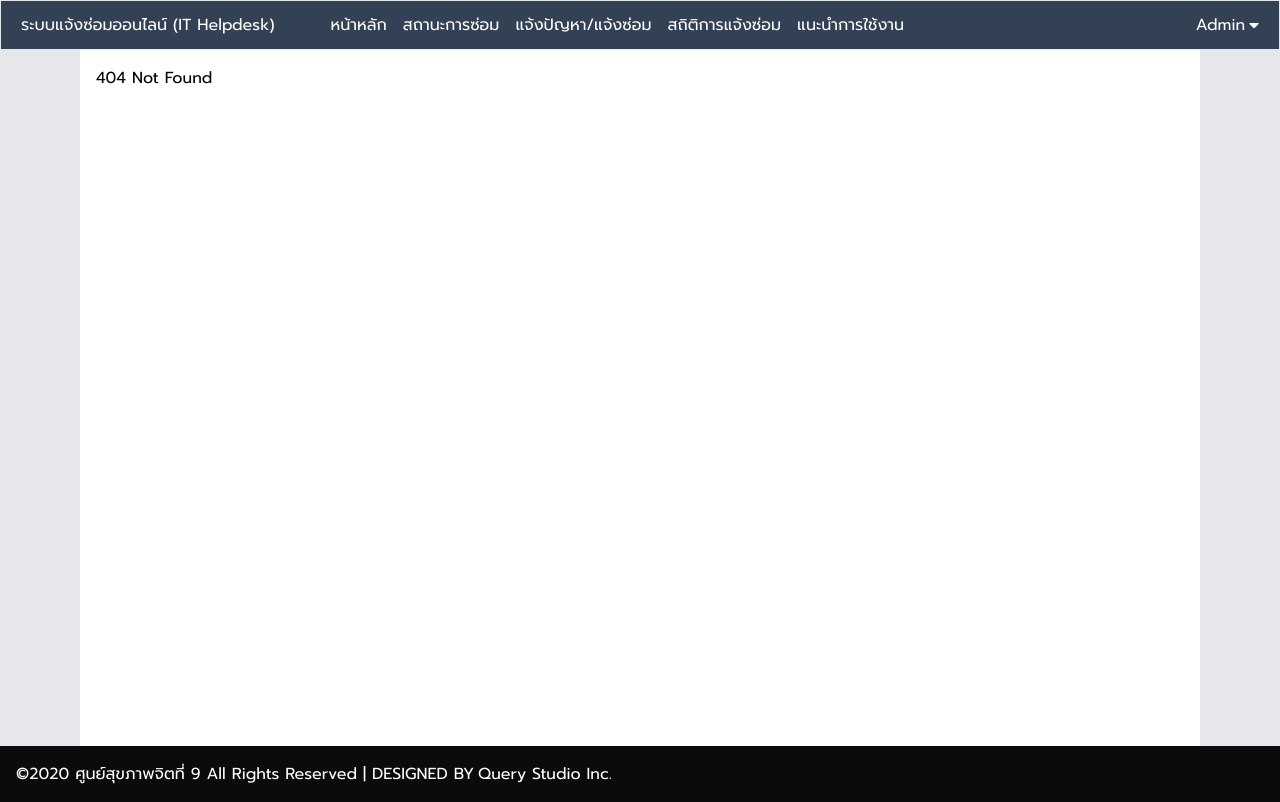
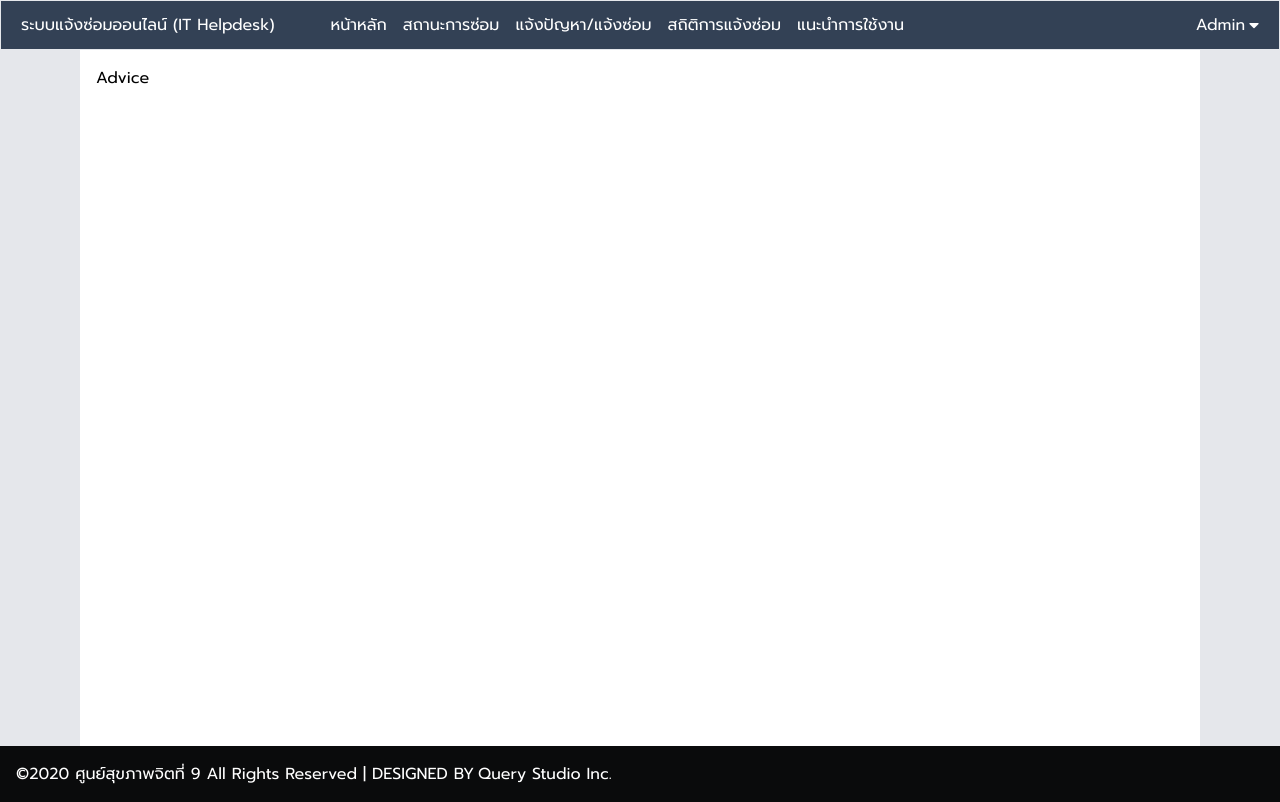
Before and after one commit to mhc9/react-mhc9-erp, a React (Create React App) app: page /advice in a window 1280 px wide. Built offline with nearby package versions, Linux system fonts and the light colour scheme; no server answers.

Commit message:
Create new Stat, Advice and Register view components and add all to App with thier route pathes

```diff
--- a/package.json
+++ b/package.json
@@ -8,6 +8,7 @@
     "@testing-library/react": "^13.4.0",
     "@testing-library/user-event": "^13.5.0",
     "axios": "^1.4.0",
+    "dotenv": "^16.1.3",
     "formik": "^2.4.1",
     "react": "^18.2.0",
     "react-dom": "^18.2.0",
--- a/src/App.js
+++ b/src/App.js
@@ -1,9 +1,12 @@
 import { Route, Routes } from 'react-router-dom';
 import DefaultLayout from "./components/DefaultLayout"
-import Login from './views/Auth/Login';
 import Home from './views/Home';
 import RepairList from './views/Repair/List';
 import AddRepair from './views/Repair/Add';
+import Stat from './views/Stat';
+import Advice from './views/Advice';
+import Login from './views/Auth/Login';
+import Register from './views/Auth/Register';
 
 function App() {
     return (
@@ -12,9 +15,12 @@ function App() {
                 <Route index element={<Home />} />
                 <Route path="list" element={<RepairList />} />
                 <Route path="add" element={<AddRepair />} />
+                <Route path="stat" element={<Stat />} />
+                <Route path="advice" element={<Advice />} />
                 <Route path="*" element={<div>404 Not Found</div>} />
             </Route>
             <Route path="/login" element={<Login />} />
+            <Route path="/register" element={<Register />} />
         </Routes>
     );
 }
--- /dev/null
+++ b/src/views/Advice/index.js
@@ -0,0 +1,9 @@
+import React from 'react'
+
+const Advice = () => {
+    return (
+        <div>Advice</div>
+    )
+}
+
+export default Advice
--- /dev/null
+++ b/src/views/Auth/Register.js
@@ -0,0 +1,9 @@
+import React from 'react'
+
+const Register = () => {
+    return (
+        <div>Register</div>
+    )
+}
+
+export default Register
--- /dev/null
+++ b/src/views/Stat/index.js
@@ -0,0 +1,9 @@
+import React from 'react'
+
+const Stat = () => {
+    return (
+        <div>Stat</div>
+    )
+}
+
+export default Stat
```
Also changed, not shown: 2 other files (tests, documents, lock files or other folders).
